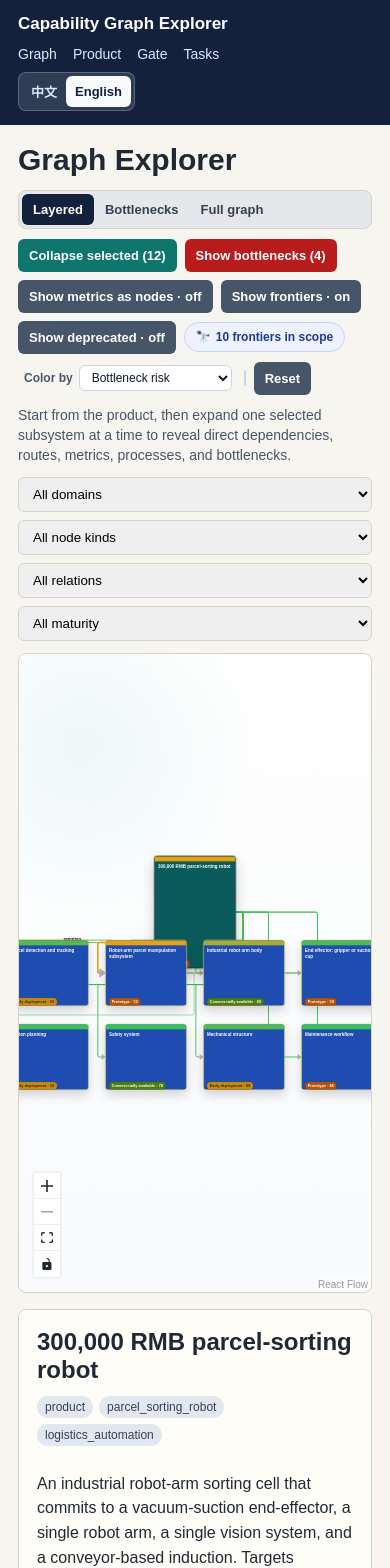
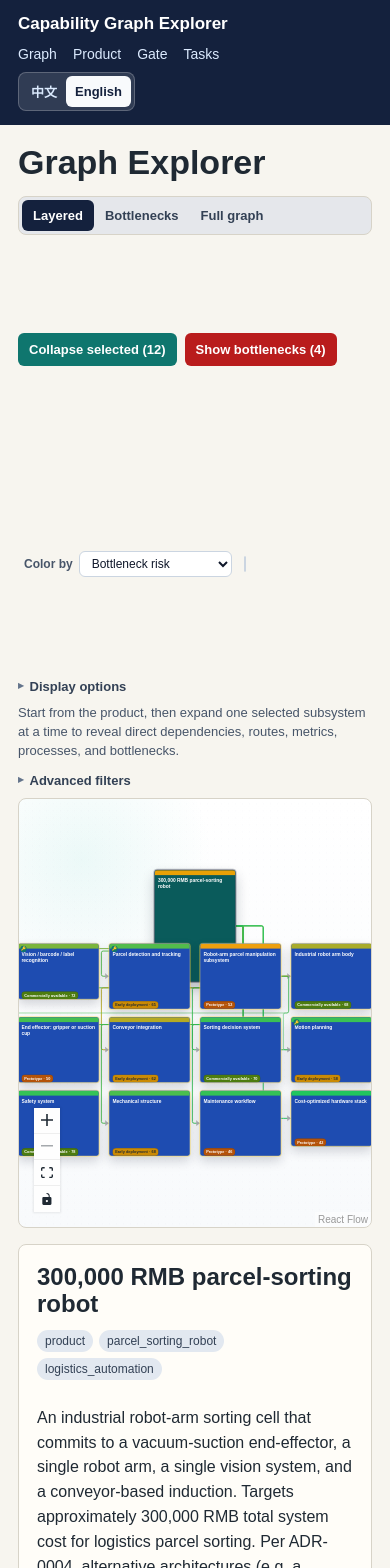
Before and after one commit to drt030/mincut, a Next.js app: page /graph in a window 390 px wide. Shown: the top 1568 px of the page. Built offline with nearby package versions, Linux system fonts and the light colour scheme.

Commit message:
Improve graph inspection layout

```diff
--- a/src/app/globals.css
+++ b/src/app/globals.css
@@ -143,6 +143,15 @@ nav a {
   padding: 28px;
 }
 
+.graph-page {
+  padding-top: 20px;
+}
+
+.graph-page h1 {
+  font-size: 34px;
+  margin-bottom: 14px;
+}
+
 .hero {
   display: grid;
   gap: 18px;
@@ -322,9 +331,22 @@ li {
     linear-gradient(180deg, #ffffff 0%, #f8fafc 100%);
   border: 1px solid var(--line);
   border-radius: 8px;
-  height: calc(100vh - 150px);
-  min-height: 680px;
+  height: clamp(460px, calc(100vh - 245px), 620px);
+  min-height: 460px;
   overflow: hidden;
+}
+
+.graph-canvas-focused {
+  height: clamp(300px, calc(100vh - 330px), 460px);
+  min-height: 300px;
+}
+
+.graph-layout-focused {
+  grid-template-columns: 1fr;
+}
+
+.graph-layout-focused > .panel {
+  order: -1;
 }
 
 .graph-node-card {
@@ -437,7 +459,7 @@ li {
 }
 
 .graph-node-card.compact .graph-node-title {
-  font-size: 13px;
+  font-size: 14px;
   -webkit-line-clamp: 2;
 }
 
@@ -474,9 +496,10 @@ li {
 }
 
 .graph-node-card.risk {
+  border-color: #f59e0b;
   box-shadow:
-    0 0 0 1px rgba(248, 113, 113, 0.34),
-    0 12px 30px rgba(127, 29, 29, 0.18);
+    0 0 0 2px rgba(245, 158, 11, 0.46),
+    0 12px 30px rgba(127, 29, 29, 0.2);
 }
 
 .graph-node-card.is-bottleneck {
@@ -587,7 +610,7 @@ li {
 .graph-node-title {
   display: -webkit-box;
   flex-shrink: 0;
-  font-size: 15px;
+  font-size: 16px;
   font-weight: 800;
   line-height: 1.23;
   overflow: hidden;
@@ -1518,9 +1541,60 @@ li {
   display: flex;
   flex-wrap: wrap;
   gap: 12px;
-  justify-content: space-between;
+  justify-content: flex-start;
   margin-bottom: 10px;
   row-gap: 10px;
+}
+
+.explorer-toolbar .toolbar-actions {
+  flex: 1 1 420px;
+  justify-content: flex-start;
+  min-width: 0;
+}
+
+.graph-control-drawer,
+.graph-filter-drawer {
+  background: transparent;
+  border: 0;
+  border-radius: 0;
+  margin: 0 0 6px;
+  padding: 0;
+}
+
+.graph-control-drawer > summary,
+.graph-filter-drawer > summary {
+  color: #334155;
+  cursor: pointer;
+  display: inline-flex;
+  font-size: 13px;
+  font-weight: 800;
+  list-style: none;
+  margin-bottom: 4px;
+  padding: 0;
+}
+
+.graph-control-drawer > summary::-webkit-details-marker,
+.graph-filter-drawer > summary::-webkit-details-marker {
+  display: none;
+}
+
+.graph-control-drawer > summary::before,
+.graph-filter-drawer > summary::before {
+  color: #64748b;
+  content: "▸";
+  display: inline-block;
+  font-size: 11px;
+  margin-right: 6px;
+  transition: transform 120ms ease;
+}
+
+.graph-control-drawer[open] > summary::before,
+.graph-filter-drawer[open] > summary::before {
+  transform: rotate(90deg);
+}
+
+.graph-secondary-actions {
+  justify-content: flex-start;
 }
 
 .segmented-control {
@@ -1618,9 +1692,9 @@ li {
 
 .explorer-hint {
   color: var(--muted);
-  font-size: 14px;
+  font-size: 13px;
   line-height: 1.45;
-  margin: 0 0 12px;
+  margin: 0 0 8px;
   max-width: 920px;
 }
 
@@ -1628,7 +1702,7 @@ li {
   display: flex;
   flex-wrap: wrap;
   gap: 8px;
-  margin-bottom: 12px;
+  margin-bottom: 6px;
 }
 
 select,
@@ -1802,6 +1876,7 @@ code {
 
   .toolbar-actions {
     justify-content: flex-start;
+    width: 100%;
   }
 
   .segmented-control {
@@ -1815,9 +1890,18 @@ code {
   }
 
   .graph-canvas {
-    height: 640px;
-    min-height: 640px;
+    height: 430px;
+    min-height: 430px;
     width: calc(100vw - 36px);
+  }
+
+  .graph-layout-focused > .panel {
+    order: -1;
+  }
+
+  .graph-layout-focused .graph-canvas {
+    height: 360px;
+    min-height: 360px;
   }
 
   table {
--- a/src/app/graph/page.tsx
+++ b/src/app/graph/page.tsx
@@ -5,7 +5,7 @@ import { loadActiveGraphData } from "@/lib/graphLoader";
 export default function GraphPage() {
   const graph = loadActiveGraphData();
   return (
-    <div className="page">
+    <div className="page graph-page">
       <TranslatedHeading textKey="graphExplorer" />
       <GraphExplorer graph={graph} />
     </div>
--- a/src/components/GraphExplorer.tsx
+++ b/src/components/GraphExplorer.tsx
@@ -479,6 +479,11 @@ export function GraphExplorer({ graph }: Props) {
   const flowInstanceRef = useRef<ReactFlowInstance<FlowNode, FlowEdge> | null>(null);
   const [flowInstanceReady, setFlowInstanceReady] = useState(false);
   const initialCenterDoneRef = useRef(false);
+  const scrollDetailIntoView = useCallback(() => {
+    window.setTimeout(() => {
+      document.getElementById("detail-heading")?.scrollIntoView({ block: "start", behavior: "smooth" });
+    }, 0);
+  }, []);
 
   const domains = useMemo(() => [...new Set(graph.nodes.flatMap((node) => node.domain))].sort(), [graph.nodes]);
   const kinds = useMemo(() => [...new Set(graph.nodes.map((node) => node.kind))].sort(), [graph.nodes]);
@@ -731,34 +736,21 @@ export function GraphExplorer({ graph }: Props) {
   // right panel (sibling product list + the metrics chip strip on the
   // focus card). Keep only the capability(ies) the focus enables —
   // that's the umbrella, semantically useful in both stages.
-  // Per UX Flow v3 iter-8 (user feedback "缺少连贯性，传送感"):
-  //   - overview stage: requires-subtree only (clean heat scan)
-  //   - focused stage: render ALL filteredNodes, but mark
-  //     non-context nodes with `outOfContext` so CSS can mini-render
-  //     them at 30% opacity + 45% scale. Preserves spatial continuity
-  //     when the user drills in — the previous focus's siblings don't
-  //     vanish, they just shrink.
-  //   - bottleneck mode: full filteredNodes (bottleneck nodes are
-  //     outside requires-subtree).
+  // Focused stage should behave like an inspection view, not a tiny
+  // global minimap. Keep only the selected node's immediate graph
+  // context so labels remain readable and the active path is clear.
   const focusContextIds = useMemo(() => {
-    const ids = new Set<string>([selectedId]);
-    for (const id of requiresTreeIds) ids.add(id);
+    const ids = new Set<string>(selectedNeighbors);
     for (const id of capabilityCluster.capabilityIds) ids.add(id);
     return ids;
-  }, [selectedId, requiresTreeIds, capabilityCluster.capabilityIds]);
+  }, [selectedNeighbors, capabilityCluster.capabilityIds]);
 
   const visibleNodes = useMemo(() => {
     if (mode === "bottleneck") return filteredNodes;
     if (stage === "overview") {
       return filteredNodes.filter((n) => requiresTreeIds.has(n.id));
     }
-    // focused: include everything but reorder so context comes first
-    // (helps z-index since later-rendered sit above earlier).
-    return [...filteredNodes].sort((a, b) => {
-      const aIn = focusContextIds.has(a.id) ? 1 : 0;
-      const bIn = focusContextIds.has(b.id) ? 1 : 0;
-      return aIn - bIn;
-    });
+    return filteredNodes.filter((n) => focusContextIds.has(n.id));
   }, [stage, mode, filteredNodes, requiresTreeIds, focusContextIds]);
 
   const flowNodes: FlowNode[] = useMemo(
@@ -831,6 +823,7 @@ export function GraphExplorer({ graph }: Props) {
             // having to double-click to expand them.
             setSelectedId(id);
             setStage("focused");
+            scrollDetailIntoView();
             setExpandedIds((current) => {
               if (current.has(id)) return current;
               const next = new Set(current);
@@ -853,7 +846,7 @@ export function GraphExplorer({ graph }: Props) {
         },
       };
       }),
-    [bottleneckedByCounts, capabilityCluster, colorMode, explorationPositions, fallbackLayoutContext, foldedMetricsByParent, frontierIds, graph, kindName, layoutPositions, nodeName, selectedId, selectedNeighbors, showFrontiers, stage, t, toggleSelectedExpansion, visibleNodes],
+    [bottleneckedByCounts, capabilityCluster, colorMode, explorationPositions, fallbackLayoutContext, focusContextIds, foldedMetricsByParent, frontierIds, graph, kindName, layoutPositions, nodeName, scrollDetailIntoView, selectedId, selectedNeighbors, showFrontiers, stage, t, toggleSelectedExpansion, visibleNodes],
   );
 
   const nodeById = useMemo(() => {
@@ -862,9 +855,13 @@ export function GraphExplorer({ graph }: Props) {
     return map;
   }, [graph.nodes]);
 
+  const visibleFlowNodeIds = useMemo(() => new Set(visibleNodes.map((node) => node.id)), [visibleNodes]);
+
   const flowEdges: FlowEdge[] = useMemo(
     () =>
-      layoutEdges.map((edge) => {
+      layoutEdges
+      .filter((edge) => visibleFlowNodeIds.has(edge.source) && visibleFlowNodeIds.has(edge.target))
+      .map((edge) => {
         const sourceNode = nodeById.get(edge.source);
         const targetNode = nodeById.get(edge.target);
         // Slice 2: when colorMode !== "relation" we paint the edge by an
@@ -910,7 +907,7 @@ export function GraphExplorer({ graph }: Props) {
           },
         };
       }),
-    [layoutEdges, relation, relationName, selectedId, selectedNeighbors, colorMode, graph, nodeById],
+    [layoutEdges, visibleFlowNodeIds, relation, relationName, selectedId, selectedNeighbors, colorMode, graph, nodeById],
   );
 
   const foldCountById = useMemo(() => {
@@ -1023,8 +1020,17 @@ export function GraphExplorer({ graph }: Props) {
     // Use the controls button (works reliably) instead of the
     // programmatic-call variant (silent no-op before measurements).
     void instance;
+    const timeouts: ReturnType<typeof setTimeout>[] = [];
+    const fit = () => {
       const btn = document.querySelector<HTMLButtonElement>(".react-flow__controls-fitview");
       btn?.click();
+    };
+    [0, 120, 320].forEach((delay) => {
+      timeouts.push(setTimeout(fit, delay));
+    });
+    return () => {
+      timeouts.forEach((timeout) => clearTimeout(timeout));
+    };
   }, [flowInstanceReady, stage, selectedId, visibleNodes]);
 
   // Per UX Flow v3 iter-3: persist colorMode + stage + selectedId in URL
@@ -1177,41 +1183,6 @@ export function GraphExplorer({ graph }: Props) {
           >
             {t("showBottlenecks")} ({selectedBottleneckCount})
           </button>
-          <button
-            className={["small-button", "secondary-button", showMetricsAsNodes ? "active" : ""].filter(Boolean).join(" ")}
-            type="button"
-            aria-pressed={showMetricsAsNodes}
-            onClick={() => setShowMetricsAsNodes((value) => !value)}
-            title={t("showMetricsAsNodesHint")}
-          >
-            {t("showMetricsAsNodes")}{showMetricsAsNodes ? ` · ${t("toggleOn")}` : ` · ${t("toggleOff")}`}
-          </button>
-          <button
-            className={["small-button", "secondary-button", showFrontiers ? "active" : ""].filter(Boolean).join(" ")}
-            type="button"
-            aria-pressed={showFrontiers}
-            onClick={() => setShowFrontiers((value) => !value)}
-            title={t("showFrontiersToggleHint")}
-          >
-            {t("showFrontiersToggle")}{showFrontiers ? ` · ${t("toggleOn")}` : ` · ${t("toggleOff")}`}
-          </button>
-          <button
-            className={["small-button", "secondary-button", showDeprecated ? "active" : ""].filter(Boolean).join(" ")}
-            type="button"
-            aria-pressed={showDeprecated}
-            onClick={() => setShowDeprecated((value) => !value)}
-            title={t("showDeprecatedHint")}
-          >
-            {t("showDeprecated")}{showDeprecated ? ` · ${t("toggleOn")}` : ` · ${t("toggleOff")}`}
-          </button>
-          <span
-            className="frontier-count-status"
-            title={t("frontierCountInScopeTooltip")}
-            aria-label={t("frontierCountInScopeTooltip")}
-          >
-            <span className="frontier-count-icon" aria-hidden="true">🔭</span>
-            {t("frontierCountInScope").replace("{count}", String(frontierCountInScope))}
-          </span>
           {stage === "focused" ? (
             <button
               className="small-button secondary-button"
@@ -1261,6 +1232,11 @@ export function GraphExplorer({ graph }: Props) {
               ))}
             </span>
           ) : null}
+        </div>
+      </div>
+      <details className="graph-control-drawer">
+        <summary>{t("displayOptions")}</summary>
+        <div className="toolbar-actions graph-secondary-actions">
           <button
             className="small-button secondary-button"
             type="button"
@@ -1283,11 +1259,48 @@ export function GraphExplorer({ graph }: Props) {
           >
             {t("resetExpansion")}
           </button>
+          <button
+            className={["small-button", "secondary-button", showMetricsAsNodes ? "active" : ""].filter(Boolean).join(" ")}
+            type="button"
+            aria-pressed={showMetricsAsNodes}
+            onClick={() => setShowMetricsAsNodes((value) => !value)}
+            title={t("showMetricsAsNodesHint")}
+          >
+            {t("showMetricsAsNodes")}{showMetricsAsNodes ? ` · ${t("toggleOn")}` : ` · ${t("toggleOff")}`}
+          </button>
+          <button
+            className={["small-button", "secondary-button", showFrontiers ? "active" : ""].filter(Boolean).join(" ")}
+            type="button"
+            aria-pressed={showFrontiers}
+            onClick={() => setShowFrontiers((value) => !value)}
+            title={t("showFrontiersToggleHint")}
+          >
+            {t("showFrontiersToggle")}{showFrontiers ? ` · ${t("toggleOn")}` : ` · ${t("toggleOff")}`}
+          </button>
+          <button
+            className={["small-button", "secondary-button", showDeprecated ? "active" : ""].filter(Boolean).join(" ")}
+            type="button"
+            aria-pressed={showDeprecated}
+            onClick={() => setShowDeprecated((value) => !value)}
+            title={t("showDeprecatedHint")}
+          >
+            {t("showDeprecated")}{showDeprecated ? ` · ${t("toggleOn")}` : ` · ${t("toggleOff")}`}
+          </button>
+          <span
+            className="frontier-count-status"
+            title={t("frontierCountInScopeTooltip")}
+            aria-label={t("frontierCountInScopeTooltip")}
+          >
+            <span className="frontier-count-icon" aria-hidden="true">🔭</span>
+            {t("frontierCountInScope").replace("{count}", String(frontierCountInScope))}
+          </span>
         </div>
-      </div>
+      </details>
       <div className="explorer-hint">
         {mode === "layered" ? t("layeredModeHint") : mode === "bottleneck" ? t("bottleneckModeHint") : t("fullModeHint")}
       </div>
+      <details className="graph-filter-drawer">
+        <summary>{t("advancedFilters")}</summary>
         <div className="filters">
           <select
             aria-label={t("filterDomainLabel")}
@@ -1336,8 +1349,9 @@ export function GraphExplorer({ graph }: Props) {
             <option value="70">{t("score")} &gt;= 70</option>
           </select>
         </div>
-      <div className="graph-layout">
-        <div className="graph-canvas">
+      </details>
+      <div className={`graph-layout graph-layout-${stage}`}>
+        <div className={`graph-canvas graph-canvas-${stage}`}>
           <ReactFlow
             nodes={flowNodes}
             edges={flowEdges}
@@ -1369,6 +1383,7 @@ export function GraphExplorer({ graph }: Props) {
             onNodeClick={(_, node) => {
               setSelectedId(node.id);
               setStage("focused");
+              scrollDetailIntoView();
               setExpandedIds((current) => {
                 if (current.has(node.id)) return current;
                 const next = new Set(current);
@@ -1380,6 +1395,7 @@ export function GraphExplorer({ graph }: Props) {
               event.preventDefault();
               setSelectedId(node.id);
               setStage("focused");
+              scrollDetailIntoView();
               toggleSelectedExpansion(node.id);
             }}
           >
@@ -1387,7 +1403,15 @@ export function GraphExplorer({ graph }: Props) {
             <Controls />
           </ReactFlow>
         </div>
-        <NodeDetailPanel graph={graph} node={selectedNode} onSelectNode={setSelectedId} />
+        <NodeDetailPanel
+          graph={graph}
+          node={selectedNode}
+          onSelectNode={(id) => {
+            setSelectedId(id);
+            setStage("focused");
+            scrollDetailIntoView();
+          }}
+        />
       </div>
     </div>
   );
--- a/src/components/LanguageProvider.tsx
+++ b/src/components/LanguageProvider.tsx
@@ -89,6 +89,8 @@ const uiText: Record<Language, Record<string, string>> = {
     toggleOn: "on",
     toggleOff: "off",
     resetExpansion: "Reset",
+    displayOptions: "Display options",
+    advancedFilters: "Advanced filters",
     layeredModeHint: "Start from the product, then expand one selected subsystem at a time to reveal direct dependencies, routes, metrics, processes, and bottlenecks.",
     bottleneckModeHint: "Shows the highest visible bottleneck path first. Expand a bottleneck or subsystem to inspect the next layer.",
     fullModeHint: "Shows the filterable full graph for broad inspection and route comparison.",
@@ -281,6 +283,8 @@ const uiText: Record<Language, Record<string, string>> = {
     toggleOn: "开",
     toggleOff: "关",
     resetExpansion: "重置",
+    displayOptions: "显示选项",
+    advancedFilters: "高级筛选",
     layeredModeHint: "从产品节点开始，一次展开一个子系统，逐层查看直接依赖、路线、指标、制造过程和瓶颈。",
     bottleneckModeHint: "优先显示当前最高层瓶颈路径。继续展开某个瓶颈或子系统，可以下钻到下一层。",
     fullModeHint: "显示可筛选的完整图谱，适合整体检查和路线比较。",
--- a/src/lib/explorationLayout.ts
+++ b/src/lib/explorationLayout.ts
@@ -49,9 +49,9 @@ export type ExplorationLayoutInput = {
 };
 
 /** Per-slot horizontal stride. One slot = one card slot (card width + gap). */
-export const COL_WIDTH = 280;
+export const COL_WIDTH = 260;
 /** Per-row vertical stride. */
-export const ROW_HEIGHT = 240;
+export const ROW_HEIGHT = 210;
 /**
  * When the focus's immediate-children count exceeds this threshold,
  * wrap the children into multiple rows in a grid instead of one long
@@ -59,7 +59,8 @@ export const ROW_HEIGHT = 240;
  * so fit-view zoom doesn't crush card titles below readability.
  * Per UX Flow follow-up 2026-05-10 v3 iter-2.
  */
-export const CHILDREN_MAX_PER_ROW = 6;
+export const CHILDREN_MAX_PER_ROW = 4;
+const GRID_WRAP_MIN_CHILDREN = 8;
 
 export function explorationLayout(input: ExplorationLayoutInput): Map<string, GraphPoint> {
   const { graph, focusId, expandedIds } = input;
@@ -134,7 +135,7 @@ export function explorationLayout(input: ExplorationLayoutInput): Map<string, Gr
     nextAncestors.add(nodeId);
 
     const allLeaves = children.every((c) => (widths.get(c) ?? 1) === 1);
-    if (allLeaves && children.length > CHILDREN_MAX_PER_ROW) {
+    if (allLeaves && children.length >= GRID_WRAP_MIN_CHILDREN && children.length > CHILDREN_MAX_PER_ROW) {
       // Grid mode: wrap into rows of up to CHILDREN_MAX_PER_ROW.
       const cols = Math.min(CHILDREN_MAX_PER_ROW, children.length);
       const rows = Math.ceil(children.length / cols);
```
Lines whose indentation alone changed are shown as unchanged.
